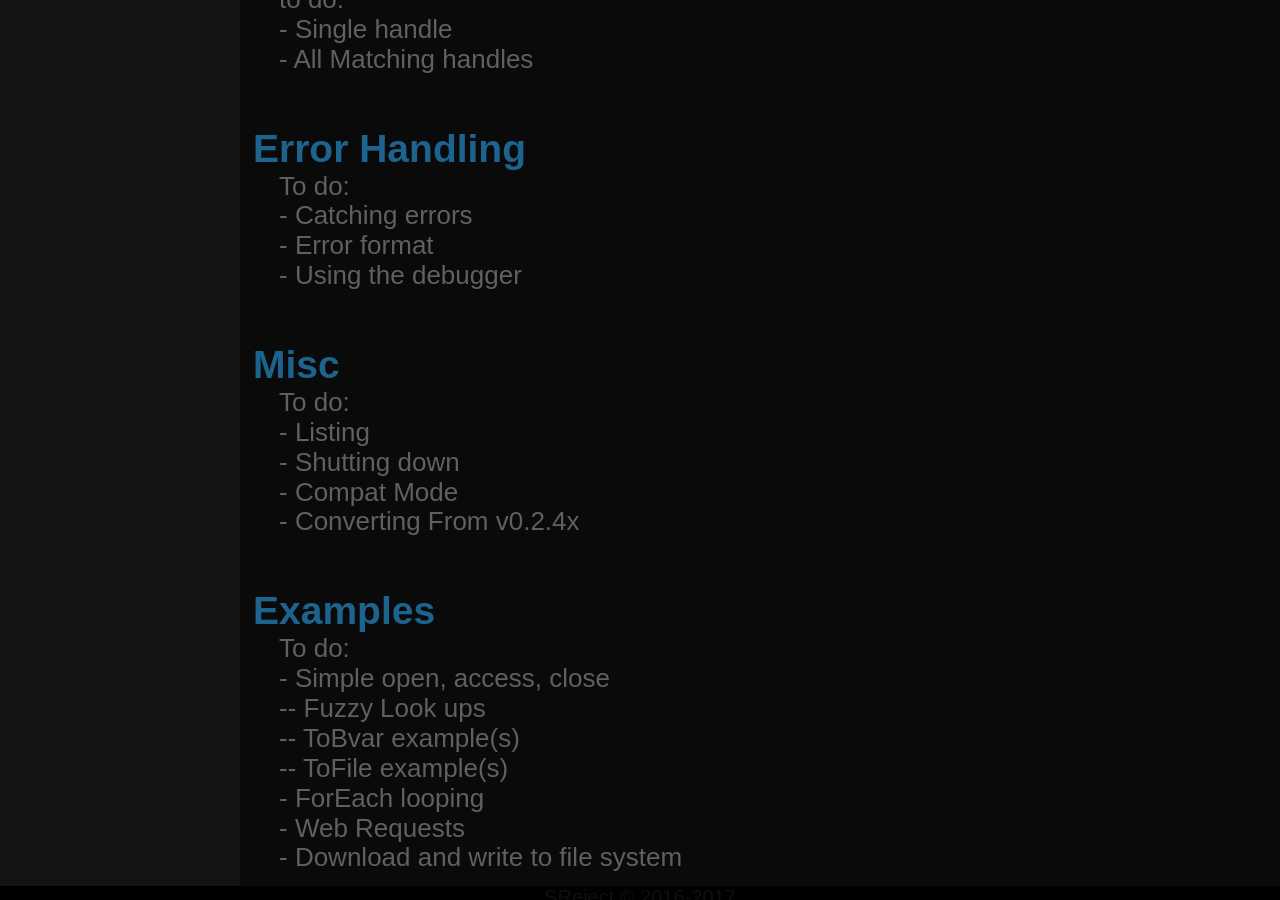
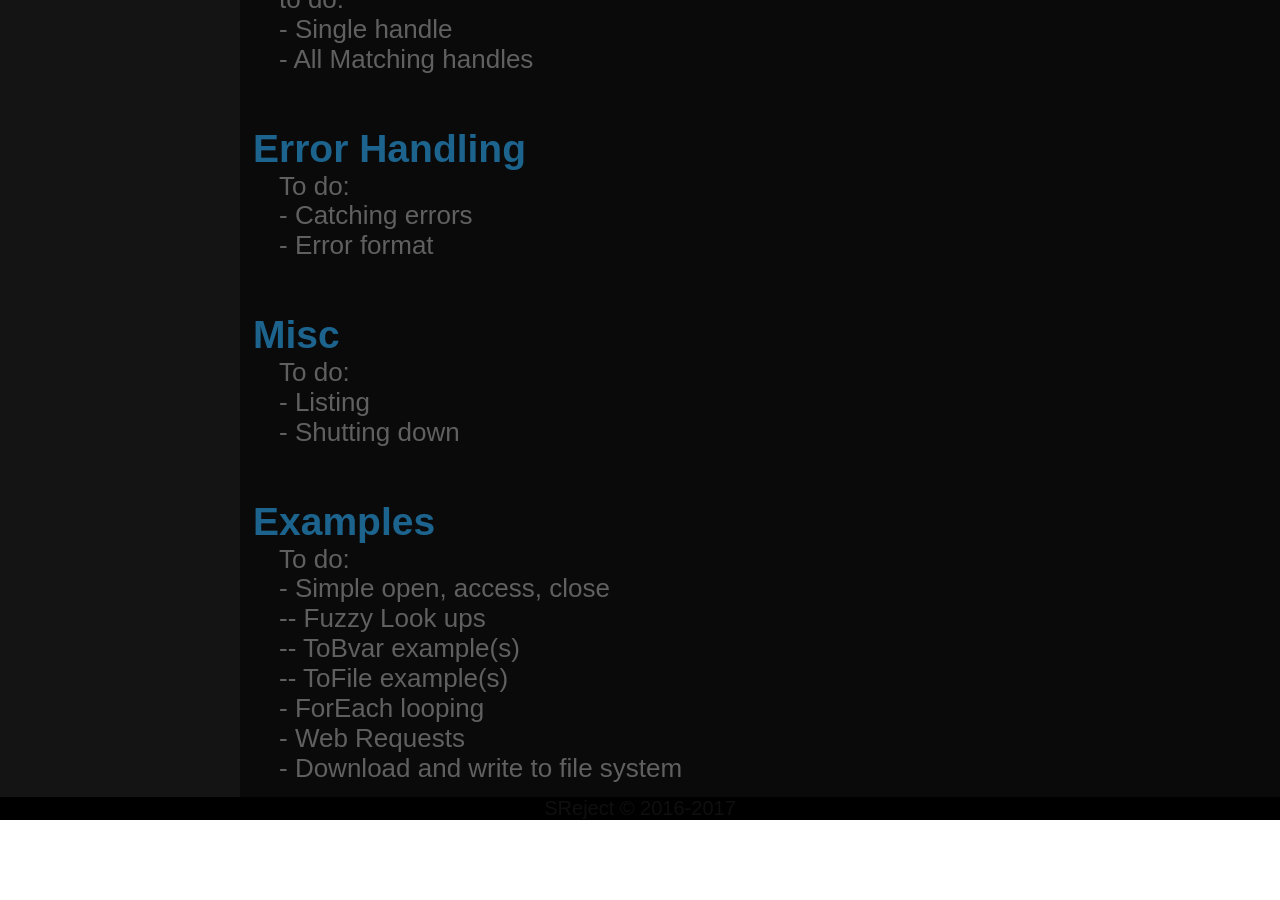
Before and after one commit to SReject/JSON-For-Mirc, a Jekyll site: the page built from tutorial.html, in a window 1280 px wide and 900 px high, scrolled down 1567 px. Built offline with Jekyll 4.4.1, drawn with Linux system fonts in a browser that asks for light colours; some web fonts are replaced; after the commit the page ends 2387 px from its top, so only the background shows below that.

Commit message:
Removed references to debugger and compat mode

```diff
--- a/tutorial.html
+++ b/tutorial.html
@@ -88,7 +88,6 @@ category: tutorial
         To do:<br>
         - Catching errors<br>
         - Error format<br>
-        - Using the debugger
     </div>
 </article>
 
@@ -100,8 +99,6 @@ category: tutorial
         To do:<br>
         - Listing<br>
         - Shutting down<br>
-        - Compat Mode<br>
-        - Converting From v0.2.4x
     </div>
 </article>
 
```
